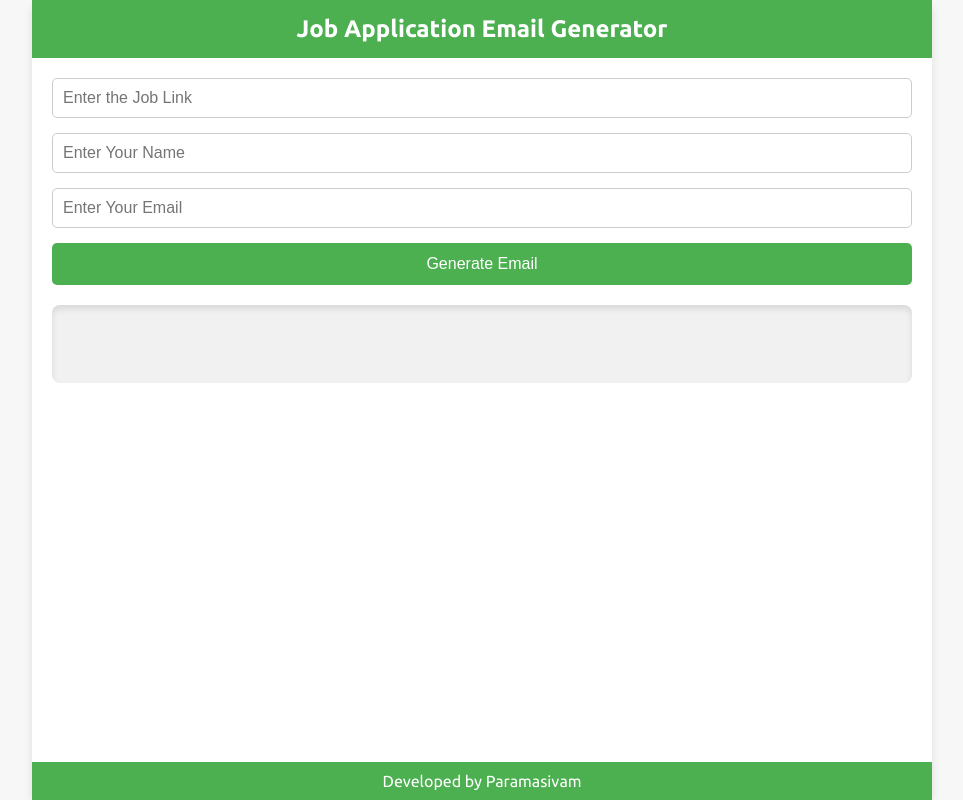
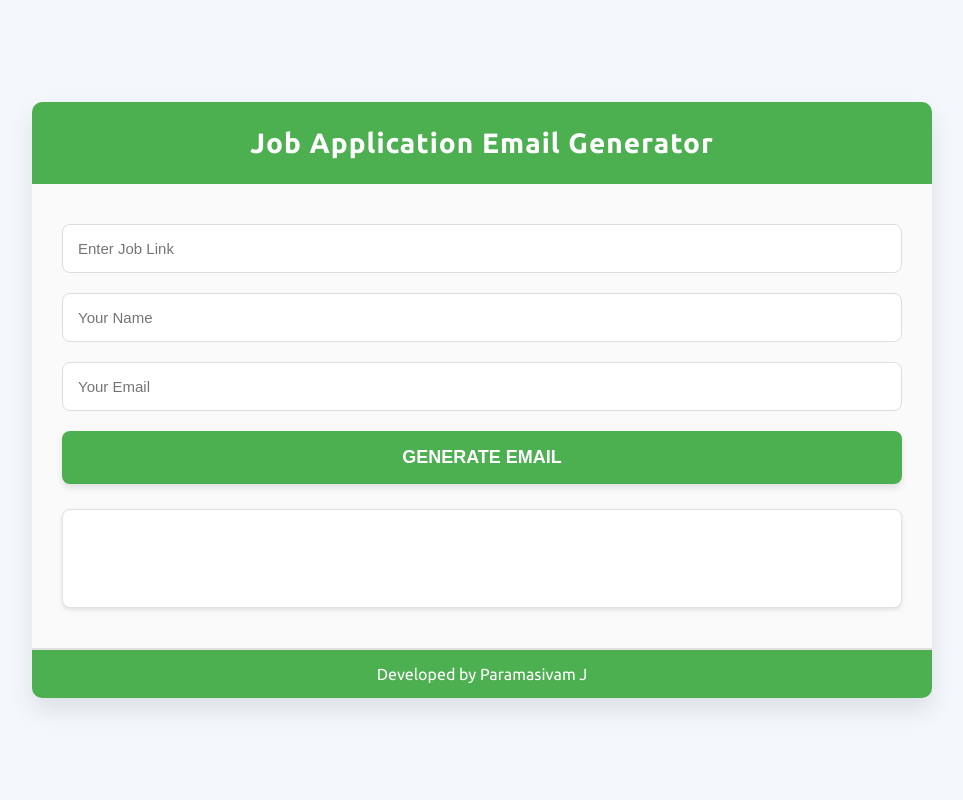
Before and after one commit to ParamasivamJ/Job-email-generator, a Flask app: page / in a window 1280 px wide. Shown: the whole page, without its empty margins (158-1121 px from the left). Run offline with Flask 3, Linux system fonts and the light colour scheme.

Commit message:
updated UI

```diff
--- a/templates/chatbot.html
+++ b/templates/chatbot.html
@@ -4,9 +4,9 @@
     <meta charset="UTF-8">
     <meta name="viewport" content="width=device-width, initial-scale=1.0">
     <title>Job Application Email Generator</title>
-    <link href="https://fonts.googleapis.com/css2?family=Roboto:wght@400;500&family=Ubuntu:wght@400;700&display=swap" rel="stylesheet">
+    <link href="https://fonts.googleapis.com/css2?family=Roboto:wght@400;500;700&family=Ubuntu:wght@400;700&display=swap" rel="stylesheet">
     <style>
-/* Basic Reset */
+        /* General Reset */
         * {
             margin: 0;
             padding: 0;
@@ -14,99 +14,120 @@
         }
 
         body {
+            background-color: #f4f7fc;
+            color: #333;
             font-family: 'Roboto', sans-serif;
-    background-color: #f7f7f7;
-    color: #333;
             display: flex;
             justify-content: center;
             align-items: center;
             height: 100vh;
-    overflow: hidden;
-    flex-direction: column;  /* Use column direction */
+            margin: 0;
         }
 
         .container {
             width: 100%;
             max-width: 900px;
             background-color: #fff;
-    border-radius: 8px;
-    box-shadow: 0 4px 8px rgba(0, 0, 0, 0.1);
+            border-radius: 10px;
+            box-shadow: 0 12px 24px rgba(0, 0, 0, 0.1);
             display: flex;
             flex-direction: column;
-    height: 100%;  /* Make container take full height */
+            overflow: hidden;
         }
 
+        /* Header Styling */
         header {
             background-color: #4CAF50;
             color: white;
-    padding: 15px;
             text-align: center;
-    font-size: 24px;
+            padding: 25px;
+            font-size: 28px;
             font-family: 'Ubuntu', sans-serif;
-    font-weight: bold;
+            font-weight: 700;
+            letter-spacing: 1px;
+            box-shadow: 0 4px 6px rgba(0, 0, 0, 0.1);
         }
 
+        /* Main Content Area */
         .main-content {
-    flex: 1;  /* Allow the main content to grow and fill available space */
-    padding: 20px;
+            flex-grow: 1;
+            padding: 40px 30px;
             overflow-y: auto;
+            background-color: #fafafa;
+            border-bottom: 2px solid #e1e1e1;
         }
 
         .input-container {
             display: flex;
             flex-direction: column;
-    gap: 15px;
-    margin-bottom: 20px;
+            gap: 20px;
+            margin-bottom: 25px;
+        }
+
+        .input-container input,
+        .input-container button {
+            padding: 15px;
+            border-radius: 8px;
+            border: 1px solid #ddd;
+            font-size: 16px;
+        }
+
+        .input-container input:focus,
+        .input-container button:focus {
+            outline: none;
+            border-color: #4CAF50;
         }
 
         .input-container input {
-    padding: 10px;
-    font-size: 16px;
-    border-radius: 5px;
-    border: 1px solid #ccc;
-    outline: none;
-}
-
-.input-container input:focus {
-    border-color: #4CAF50;
+            transition: all 0.3s ease;
+            font-size: 15px;
         }
 
         .input-container button {
-    padding: 12px;
             background-color: #4CAF50;
             color: white;
-    font-size: 16px;
+            cursor: pointer;
+            font-weight: bold;
             border: none;
-    border-radius: 5px;
-    cursor: pointer;
+            box-shadow: 0 4px 6px rgba(0, 0, 0, 0.1);
             transition: background-color 0.3s ease;
+            padding: 16px;
+            text-transform: uppercase;
+            font-size: 18px;
         }
 
         .input-container button:hover {
             background-color: #45a049;
         }
 
+        /* Output Display Area */
         .output-container {
-    background-color: #f1f1f1;
-    padding: 15px;
+            background-color: #fff;
+            padding: 20px;
             border-radius: 8px;
-    box-shadow: inset 0 4px 6px rgba(0, 0, 0, 0.1);
+            box-shadow: 0 2px 4px rgba(0, 0, 0, 0.1);
             white-space: pre-wrap;
             word-wrap: break-word;
-    font-size: 14px;
+            font-size: 16px;
+            font-family: 'Roboto', sans-serif;
+            border: 1px solid #e1e1e1;
+            max-height: 300px;
+            overflow-y: auto;
         }
 
+        /* Footer Styling */
         footer {
             background-color: #4CAF50;
             color: white;
             text-align: center;
-    padding: 10px;
+            padding: 15px;
             font-size: 16px;
             font-family: 'Ubuntu', sans-serif;
-    margin-top: auto; /* Push the footer to the bottom */
+            font-weight: 500;
+            margin-top: auto; /* Push footer to the bottom */
         }
 
-/* Animation for output */
+        /* Animations */
         .output-container {
             animation: fadeIn 1s ease-in;
         }
@@ -116,73 +137,83 @@ footer {
             100% { opacity: 1; }
         }
 
+        /* Media Queries for Responsiveness */
+        @media (max-width: 768px) {
+            header {
+                font-size: 24px;
+            }
+
+            .input-container input,
+            .input-container button {
+                font-size: 14px;
+            }
+
+            .output-container {
+                font-size: 14px;
+            }
+        }
     </style>
 </head>
 <body>
     <div class="container">
-        <!-- Header -->
         <header>
             Job Application Email Generator
         </header>
 
-        <!-- Main Content -->
         <div class="main-content">
-            <!-- Input Fields -->
+            <!-- Input Section -->
             <div class="input-container">
-                <input type="text" id="job_link" placeholder="Enter the Job Link" />
-                <input type="text" id="user_name" placeholder="Enter Your Name" />
-                <input type="email" id="user_email" placeholder="Enter Your Email" />
+                <input type="text" id="job-link" placeholder="Enter Job Link" />
+                <input type="text" id="user-name" placeholder="Your Name" />
+                <input type="email" id="user-email" placeholder="Your Email" />
                 <button onclick="generateEmail()">Generate Email</button>
             </div>
 
-            <!-- Output Container -->
-            <div class="output-container" id="email_output">
-                <!-- Generated Email Content will appear here -->
+            <!-- Output Section -->
+            <div id="output-container" class="output-container">
+                <!-- Generated email will appear here -->
             </div>
         </div>
 
-        <!-- Footer -->
         <footer>
-            Developed by Paramasivam
+            Developed by Paramasivam J
         </footer>
     </div>
 
     <script>
         async function generateEmail() {
-            const jobLink = document.getElementById('job_link').value;
-            const userName = document.getElementById('user_name').value;
-            const userEmail = document.getElementById('user_email').value;
+            const jobLink = document.getElementById("job-link").value;
+            const userName = document.getElementById("user-name").value;
+            const userEmail = document.getElementById("user-email").value;
 
             if (!jobLink || !userName || !userEmail) {
-                alert("Please fill in all fields!");
+                alert("Please fill all the fields.");
                 return;
             }
 
-            // Clear previous output
-            const outputDiv = document.getElementById('email_output');
-            outputDiv.innerHTML = 'Generating email...';
-
             try {
-                const response = await fetch('/generate_email', {
-                    method: 'POST',
+                const response = await fetch("/generate_email", {
+                    method: "POST",
                     headers: {
-                        'Content-Type': 'application/json',
+                        "Content-Type": "application/json",
                     },
                     body: JSON.stringify({
                         job_link: jobLink,
                         user_name: userName,
-                        user_email: userEmail
+                        user_email: userEmail,
                     }),
                 });
+
                 const data = await response.json();
 
-                if (data.email_content) {
-                    outputDiv.innerHTML = `<pre>${data.email_content}</pre>`;
+                if (data.error) {
+                    document.getElementById("output-container").textContent = "Error: " + data.error;
                 } else {
-                    outputDiv.innerHTML = `<span style="color: red;">Error: ${data.error}</span>`;
+                    document.getElementById("output-container").textContent = data.email_content;
                 }
             } catch (error) {
-                outputDiv.innerHTML = `<span style="color: red;">Error: ${error.message}</span>`;
+                console.error(error);
+                document.getElementById("output-container").textContent = "An error occurred. Please try again.";
             }
         }
     </script>
```
Lines whose indentation alone changed are shown as unchanged.
